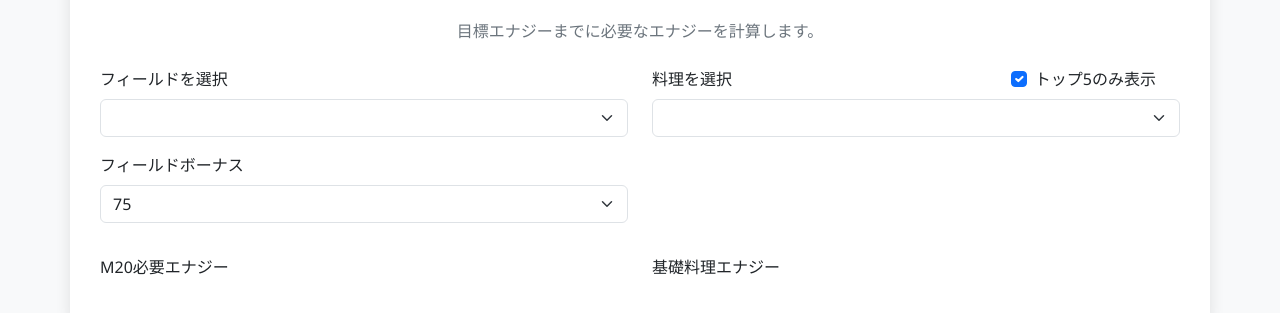
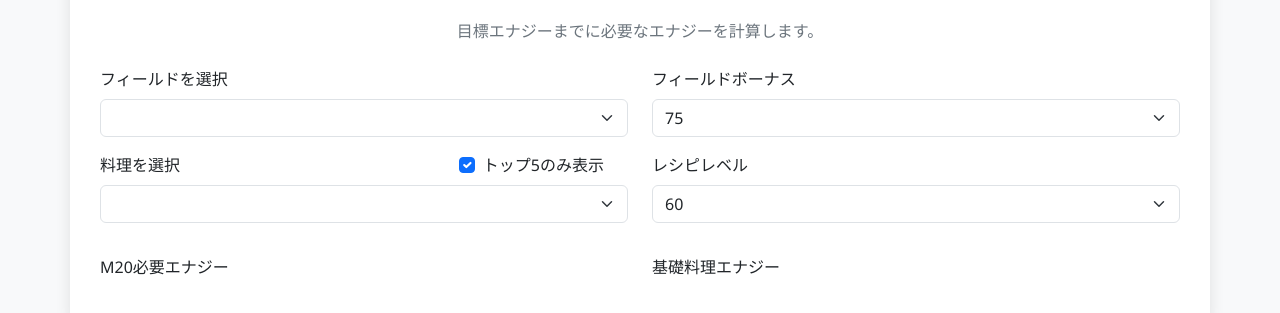
Before and after one commit to chibouaudio/go-app, a plain HTML site: page web/html/energy_calc.html in a window 1280 px wide. Shown: the part 133-446 px from the top of the page. Drawn offline with nearby package versions, Linux system fonts and the light colour scheme; no server answers.

Commit message:
レシピレベルの選択肢を追加

```diff
--- a/web/html/energy_calc.html
+++ b/web/html/energy_calc.html
@@ -22,6 +22,10 @@
                 <select id="fieldName" class="form-select"></select>
             </div>
             <div class="col-md-6 mb-3">
+                <label for="fieldBonus" class="form-label mb-2">フィールドボーナス</label>
+                <select id="fieldBonus" class="form-select"></select>
+            </div>
+            <div class="col-md-6 mb-3">
                 <div class="d-flex align-items-center justify-content-between">
                     <label for="recipesList" class="form-label mb-2">料理を選択</label>
                     <div class="form-check mb-2">
@@ -34,8 +38,8 @@
                 <select id="recipesList" class="form-select"></select>
             </div>
             <div class="col-md-6 mb-3">
-                <label for="fieldBonus" class="form-label mb-2">フィールドボーナス</label>
-                <select id="fieldBonus" class="form-select"></select>
+                <label for="recipeLevel" class="form-label mb-2">レシピレベル</label>
+                <select id="recipeLevel" class="form-select"></select>
             </div>
         </div>
 
--- a/web/js/energy_calc.js
+++ b/web/js/energy_calc.js
@@ -4,8 +4,10 @@ document.addEventListener('DOMContentLoaded', async function () {
     const recipesList = document.getElementById('recipesList');
     const baseRecipeEnergy = document.getElementById('baseRecipeEnergy');
     const fieldBonus = document.getElementById('fieldBonus');
+    const recipeLevel = document.getElementById('recipeLevel');
 
     const MAX_FIELD_BONUS = 75;
+    const MAX_RECIPE_LEVEL = 65;
 
     // フィールド名のドロップダウンの変更イベント
     selectFieldName.addEventListener('change', function () {
@@ -38,6 +40,7 @@ document.addEventListener('DOMContentLoaded', async function () {
         await loadFieldNames()
         await loadRecipes()
         setFieldBonusOptions();
+        setRecipeLevel();
     }
 
     // フィールド名を取得する
@@ -166,6 +169,20 @@ document.addEventListener('DOMContentLoaded', async function () {
         }
     }
 
+    // レシピレベルの選択肢を設定する
+    function setRecipeLevel() {
+        recipeLevel.innerHTML = '';
+        for (let i = 0; i <= MAX_RECIPE_LEVEL; i += 5) {
+            const option = document.createElement('option');
+            option.value = i;
+            option.textContent = i;
+            if (i === 60) {
+                option.selected = true;
+            }
+            recipeLevel.appendChild(option);
+        }
+    }
+
     // トップ5のみ表示するかどうか
     function isTop5FilterOn() {
         return document.getElementById('filterTop5').checked;
```
